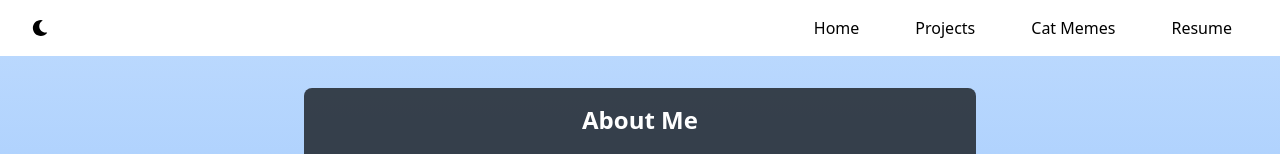
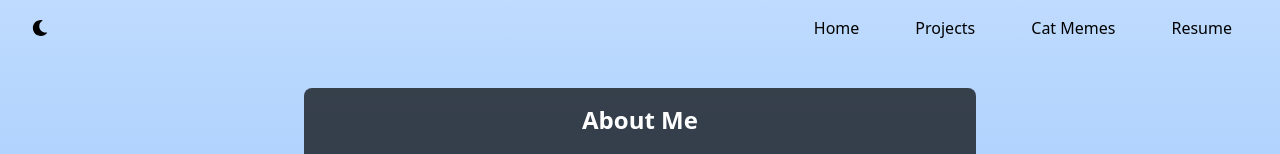
Before and after one commit to jonathankerth/my-portfolio, a Next.js app: page /About in a window 1280 px wide. Shown: the top 154 px of the page. Built offline with nearby package versions, Linux system fonts and the light colour scheme.

Commit message:
remove navbar bg

```diff
--- a/src/components/Navbar.js
+++ b/src/components/Navbar.js
@@ -16,6 +16,8 @@ const Navbar = () => {
   const [isMobileMenuOpen, setIsMobileMenuOpen] = useState(false)
   const { theme, setTheme } = useTheme()
   const router = useRouter()
+  const [isVisible, setIsVisible] = useState(true)
+  const [lastScrollPosition, setLastScrollPosition] = useState(0)
 
   const toggleMobileMenu = () => {
     setIsMobileMenuOpen(!isMobileMenuOpen)
@@ -26,24 +28,32 @@ const Navbar = () => {
   }
 
   useEffect(() => {
-    // Add an event listener to close the mobile menu when scrolling
     const handleScroll = () => {
+      const currentScrollPosition = window.pageYOffset
+
       if (isMobileMenuOpen) {
         closeMobileMenu()
       }
+
+      setIsVisible(
+        lastScrollPosition > currentScrollPosition || currentScrollPosition < 10
+      )
+
+      setLastScrollPosition(currentScrollPosition)
     }
+
     window.addEventListener('scroll', handleScroll)
 
     return () => {
       window.removeEventListener('scroll', handleScroll)
     }
-  }, [isMobileMenuOpen])
+  }, [lastScrollPosition, isMobileMenuOpen])
 
   return (
     <nav
       className={`fixed top-0 left-0 z-50 w-full py-4 transition-all duration-200 ${
-        theme === 'dark' ? 'bg-black' : 'bg-white'
-      }`}
+        isVisible ? 'opacity-100' : 'opacity-0 pointer-events-none'
+      } ${theme === 'dark' ? 'text-white' : 'text-black'}`}
     >
       <div className="max-w-screen-xl mx-auto px-4 md:px-8 flex justify-between items-center">
         <button
```
